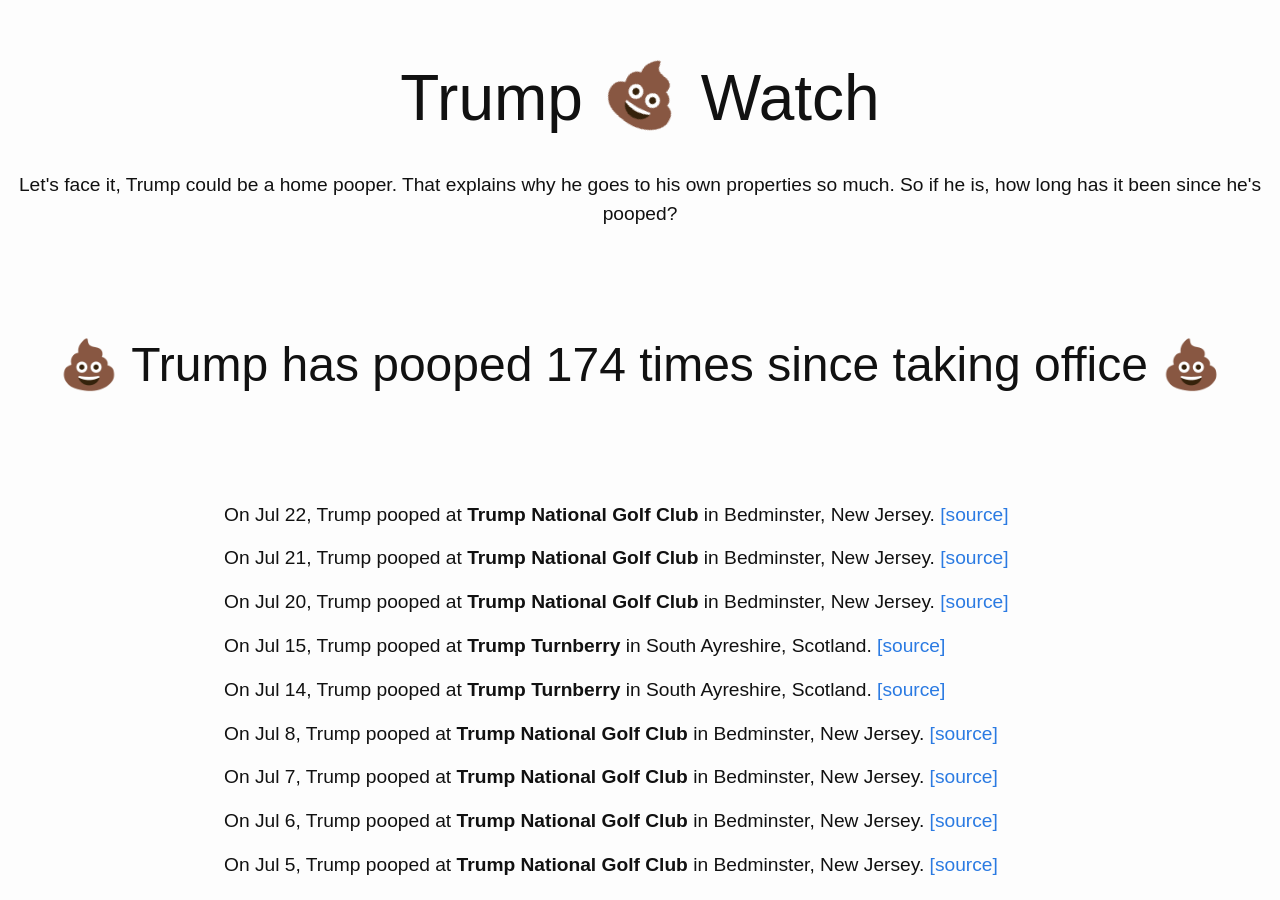
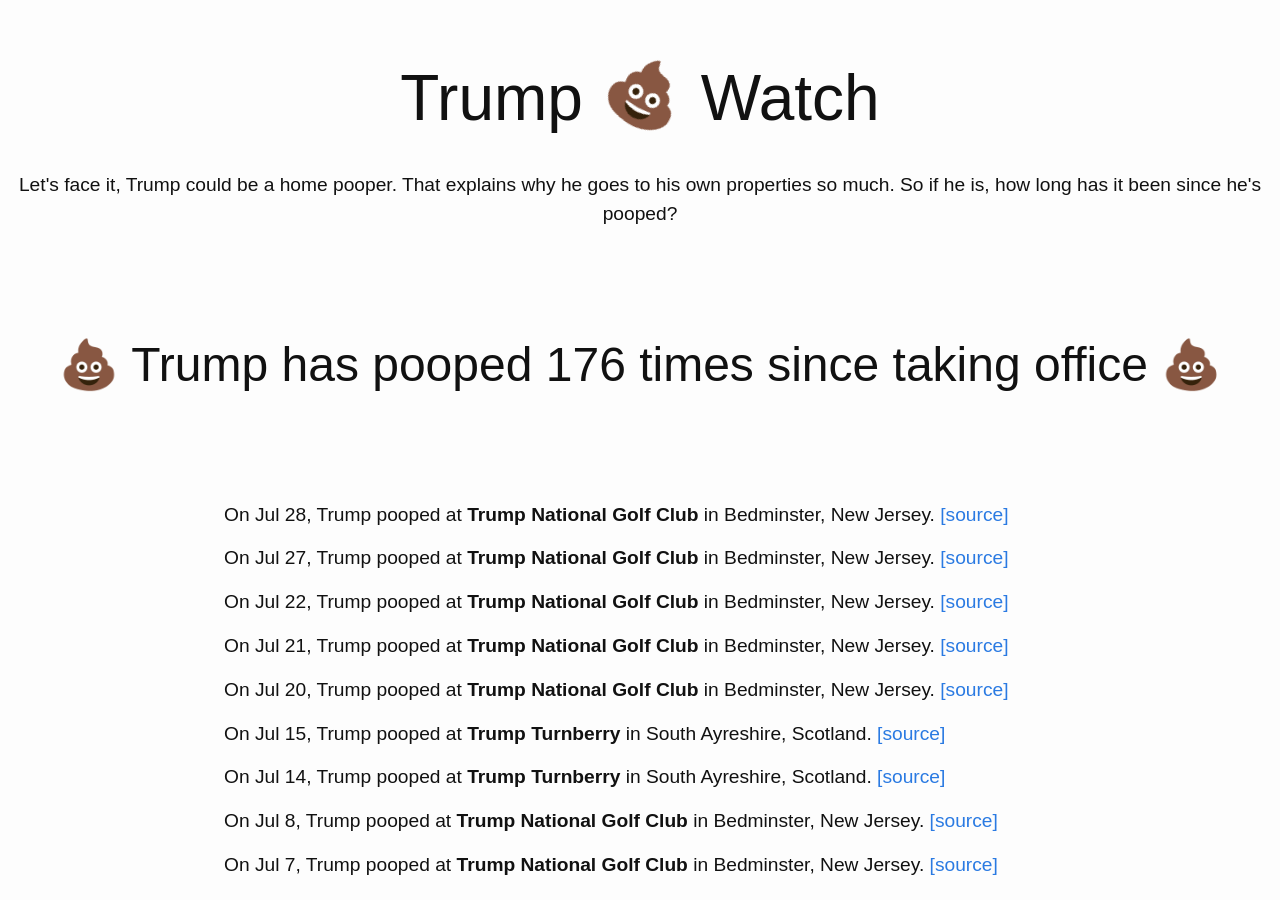
Before and after one commit to dansinker/trumppoopwatch.org, a Jekyll site: the page built from pooparchive.md, in a window 1280 px wide and 900 px high. Built offline with Jekyll 4.4.1, drawn with Linux system fonts in a browser that asks for light colours; nearby versions of some CDN libraries.

Commit message:
another weekend in jersey

```diff
--- a/_data/trumps.yml
+++ b/_data/trumps.yml
@@ -1,4 +1,12 @@
 poops:
+- location: Trump National Golf Club
+  city: Bedminster, New Jersey
+  date: 2018-07-28
+  link: https://www.nj.com/politics/index.ssf/2018/07/another_weekend_another_trump_sighting_in_jersey.html
+- location: Trump National Golf Club
+  city: Bedminster, New Jersey
+  date: 2018-07-27
+  link: https://www.nj.com/politics/index.ssf/2018/07/another_weekend_another_trump_sighting_in_jersey.html
 - location: Trump National Golf Club
   city: Bedminster, New Jersey
   date: 2018-07-22
```
